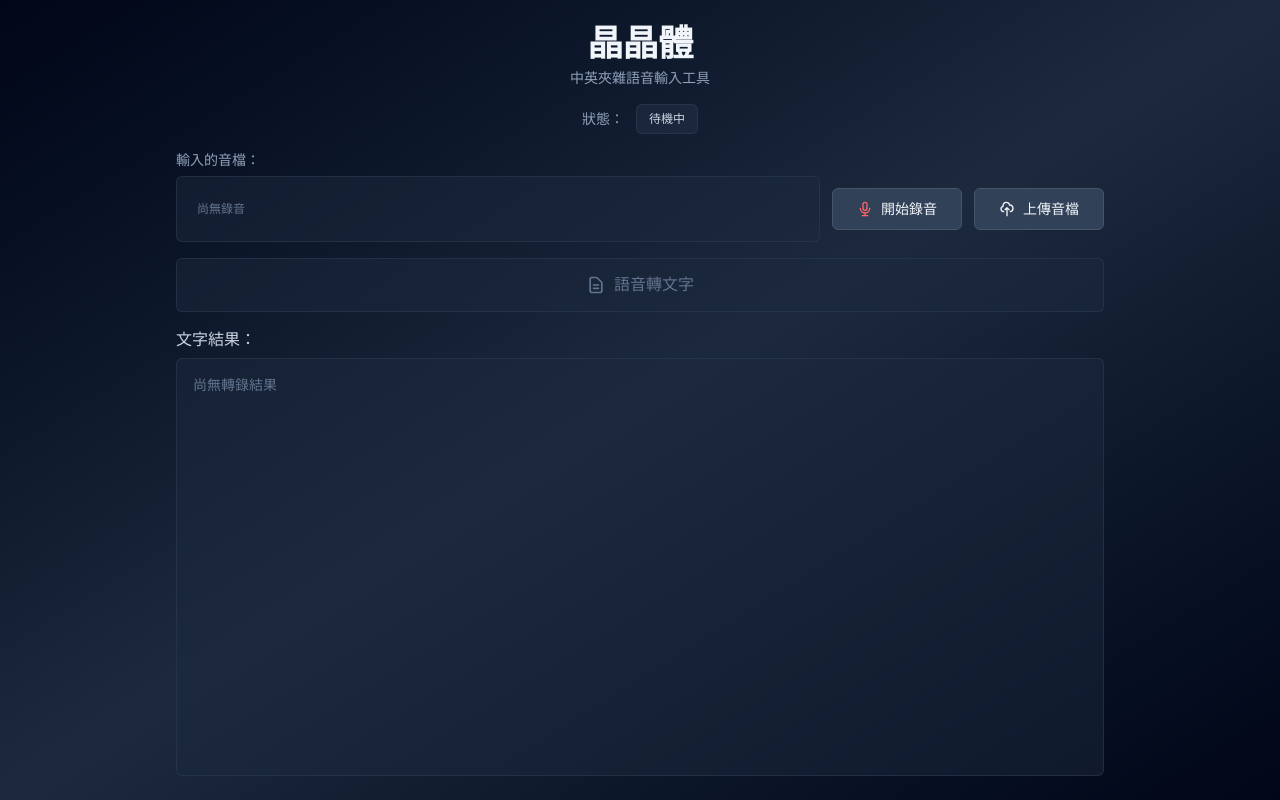
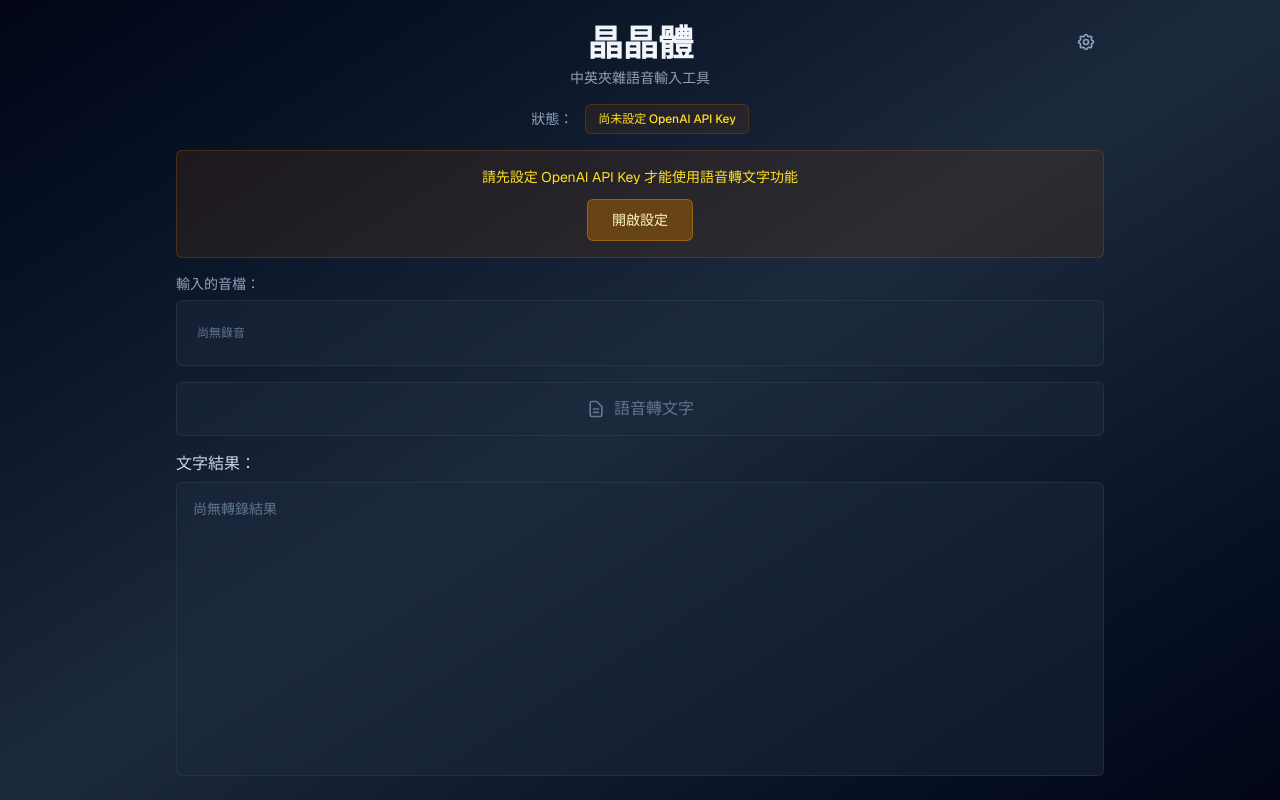
Before and after one commit to wei-yiting/jin-t-frontend, a Next.js app: page / in a window 1280 px wide. Built offline with nearby package versions, Linux system fonts and the light colour scheme; no server answers.

Commit message:
feat: make openai api key required from frontend

```diff
--- a/app/page.tsx
+++ b/app/page.tsx
@@ -4,6 +4,7 @@ import { useState, useEffect, useRef } from "react";
 
 type Status =
   | "unsupported"
+  | "no-api-key"
   | "idle"
   | "recording"
   | "audio-captured"
@@ -16,19 +17,28 @@ export default function Home() {
   const [audioUrl, setAudioUrl] = useState<string | null>(null);
   const [isTextCopied, setIsTextCopied] = useState<boolean>(false);
   const [resultText, setResultText] = useState<string | null>(null);
+  const [isSettingsOpen, setIsSettingsOpen] = useState<boolean>(false);
+  const [apiKeyInput, setApiKeyInput] = useState<string>("");
   const mediaRecorderRef = useRef<MediaRecorder | null>(null);
   const chunksRef = useRef<BlobPart[]>([]);
   const uploadAudioFileExtensionRef = useRef<string | null>(null);
 
   useEffect(() => {
+    const storedApiKey = localStorage.getItem("openai_api_key");
+    if (!storedApiKey) {
+      setStatus("no-api-key");
+      return;
+    }
+
     if (!navigator.mediaDevices) {
       setStatus("unsupported");
-    } else {
-      navigator.mediaDevices.getUserMedia({ audio: true }).then((stream) => {
-        mediaRecorderRef.current = new MediaRecorder(stream);
-      });
-      setStatus("idle");
+      return;
     }
+
+    navigator.mediaDevices.getUserMedia({ audio: true }).then((stream) => {
+      mediaRecorderRef.current = new MediaRecorder(stream);
+    });
+    setStatus("idle");
   }, []);
 
   useEffect(() => {
@@ -95,7 +105,7 @@ export default function Home() {
   };
 
   const handleTranscribeAudio = async () => {
-    if (!audioBlob) {
+    if (!audioBlob || !localStorage.getItem("openai_api_key")) {
       return;
     }
 
@@ -111,6 +121,9 @@ export default function Home() {
     } else {
       formData.append("audio_file", audioBlob, "recording.webm");
     }
+
+    formData.append("openai_api_key", localStorage.getItem("openai_api_key")!);
+
     try {
       const response = await fetch("http://localhost:8001/transcribe", {
         method: "POST",
@@ -167,10 +180,31 @@ export default function Home() {
     }
   };
 
+  const handleSaveApiKey = () => {
+    if (!apiKeyInput.trim()) {
+      return;
+    }
+    localStorage.setItem("openai_api_key", apiKeyInput.trim());
+    setIsSettingsOpen(false);
+    setApiKeyInput("");
+
+    if (!navigator.mediaDevices) {
+      setStatus("unsupported");
+      return;
+    }
+
+    navigator.mediaDevices.getUserMedia({ audio: true }).then((stream) => {
+      mediaRecorderRef.current = new MediaRecorder(stream);
+    });
+    setStatus("idle");
+  };
+
   const getStatusText = () => {
     switch (status) {
       case "unsupported":
-        return "不支援";
+        return "瀏覽器不支援或未授權使用麥克風";
+      case "no-api-key":
+        return "尚未設定 OpenAI API Key";
       case "idle":
         return "待機中";
       case "recording":
@@ -190,6 +224,8 @@ export default function Home() {
     switch (status) {
       case "unsupported":
         return "bg-slate-800/20 text-slate-400 border border-slate-700/30";
+      case "no-api-key":
+        return "bg-yellow-900/20 text-yellow-300 border border-yellow-700/30";
       case "idle":
         return "bg-slate-700/30 text-slate-300 border border-slate-600/30";
       case "recording":
@@ -223,7 +259,33 @@ export default function Home() {
     <div className="h-screen flex items-center justify-center bg-linear-to-br from-slate-950 via-slate-800 to-slate-950 font-sans overflow-hidden">
       <main className="h-full w-full max-w-5xl flex flex-col gap-4 py-6 px-6 sm:px-8 lg:px-12">
         {/* 標題區域 */}
-        <div className="text-center shrink-0">
+        <div className="text-center shrink-0 relative">
+          <button
+            onClick={() => setIsSettingsOpen(true)}
+            className="absolute top-0 right-0 p-2 text-slate-400 hover:text-slate-300 transition-colors"
+            title="設定"
+          >
+            <svg
+              className="w-5 h-5"
+              fill="none"
+              stroke="currentColor"
+              viewBox="0 0 24 24"
+              xmlns="http://www.w3.org/2000/svg"
+            >
+              <path
+                strokeLinecap="round"
+                strokeLinejoin="round"
+                strokeWidth={2}
+                d="M10.325 4.317c.426-1.756 2.924-1.756 3.35 0a1.724 1.724 0 002.573 1.066c1.543-.94 3.31.826 2.37 2.37a1.724 1.724 0 001.065 2.572c1.756.426 1.756 2.924 0 3.35a1.724 1.724 0 00-1.066 2.573c.94 1.543-.826 3.31-2.37 2.37a1.724 1.724 0 00-2.572 1.065c-.426 1.756-2.924 1.756-3.35 0a1.724 1.724 0 00-2.573-1.066c-1.543.94-3.31-.826-2.37-2.37a1.724 1.724 0 00-1.065-2.572c-1.756-.426-1.756-2.924 0-3.35a1.724 1.724 0 001.066-2.573c-.94-1.543.826-3.31 2.37-2.37.996.608 2.296.07 2.572-1.065z"
+              />
+              <path
+                strokeLinecap="round"
+                strokeLinejoin="round"
+                strokeWidth={2}
+                d="M15 12a3 3 0 11-6 0 3 3 0 016 0z"
+              />
+            </svg>
+          </button>
           <h1 className="text-4xl font-bold tracking-tight text-slate-100 mb-1">
             晶晶體
           </h1>
@@ -239,6 +301,21 @@ export default function Home() {
             {getStatusText()}
           </span>
         </div>
+
+        {/* API Key 提示 */}
+        {status === "no-api-key" && (
+          <div className="bg-yellow-900/20 border border-yellow-700/30 rounded-md p-4 text-center shrink-0">
+            <p className="text-yellow-300 text-sm mb-3">
+              請先設定 OpenAI API Key 才能使用語音轉文字功能
+            </p>
+            <button
+              onClick={() => setIsSettingsOpen(true)}
+              className="px-6 py-2.5 bg-yellow-700/50 hover:bg-yellow-700/70 text-yellow-100 font-medium rounded-md border border-yellow-600/50 hover:border-yellow-500/50 transition-all duration-200 text-sm"
+            >
+              開啟設定
+            </button>
+          </div>
+        )}
 
         {/* 錄音控制區域 */}
         <div className="w-full shrink-0">
@@ -509,6 +586,75 @@ export default function Home() {
           </div>
         </div>
       </main>
+
+      {/* 設定面板 */}
+      {isSettingsOpen && (
+        <div className="fixed inset-0 bg-black/50 flex items-center justify-center z-50">
+          <div className="bg-slate-800 border border-slate-700 rounded-lg p-6 w-full max-w-md mx-4">
+            <div className="flex items-center justify-between mb-4">
+              <h2 className="text-xl font-semibold text-slate-100">設定</h2>
+              <button
+                onClick={() => {
+                  setIsSettingsOpen(false);
+                  setApiKeyInput("");
+                }}
+                className="text-slate-400 hover:text-slate-300 transition-colors"
+              >
+                <svg
+                  className="w-5 h-5"
+                  fill="none"
+                  stroke="currentColor"
+                  viewBox="0 0 24 24"
+                  xmlns="http://www.w3.org/2000/svg"
+                >
+                  <path
+                    strokeLinecap="round"
+                    strokeLinejoin="round"
+                    strokeWidth={2}
+                    d="M6 18L18 6M6 6l12 12"
+                  />
+                </svg>
+              </button>
+            </div>
+            <div className="space-y-4">
+              <div>
+                <label className="block text-sm font-medium text-slate-300 mb-2">
+                  OpenAI API Key
+                </label>
+                <input
+                  type="password"
+                  value={apiKeyInput}
+                  onChange={(e) => setApiKeyInput(e.target.value)}
+                  placeholder="sk-..."
+                  className="w-full px-4 py-2 bg-slate-900 border border-slate-700 rounded-md text-slate-100 placeholder-slate-500 focus:outline-none focus:ring-2 focus:ring-slate-600 focus:border-transparent"
+                  onKeyDown={(e) => {
+                    if (e.key === "Enter") {
+                      handleSaveApiKey();
+                    }
+                  }}
+                />
+              </div>
+              <div className="flex gap-3">
+                <button
+                  onClick={handleSaveApiKey}
+                  className="flex-1 px-4 py-2 bg-slate-700 hover:bg-slate-600 text-slate-100 font-medium rounded-md border border-slate-600 hover:border-slate-500 transition-all duration-200"
+                >
+                  套用
+                </button>
+                <button
+                  onClick={() => {
+                    setIsSettingsOpen(false);
+                    setApiKeyInput("");
+                  }}
+                  className="px-4 py-2 bg-slate-800/50 hover:bg-slate-700/50 text-slate-300 hover:text-slate-200 font-medium rounded-md border border-slate-700/50 hover:border-slate-600/50 transition-all duration-200"
+                >
+                  取消
+                </button>
+              </div>
+            </div>
+          </div>
+        </div>
+      )}
     </div>
   );
 }
```
